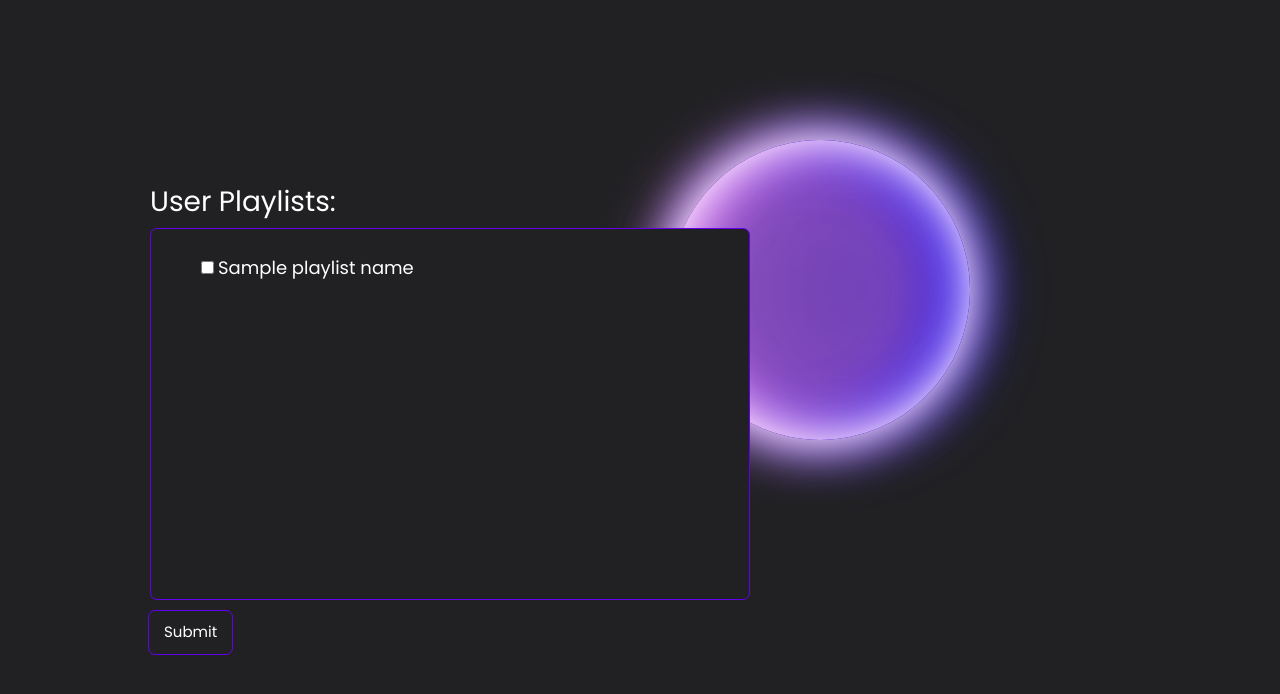
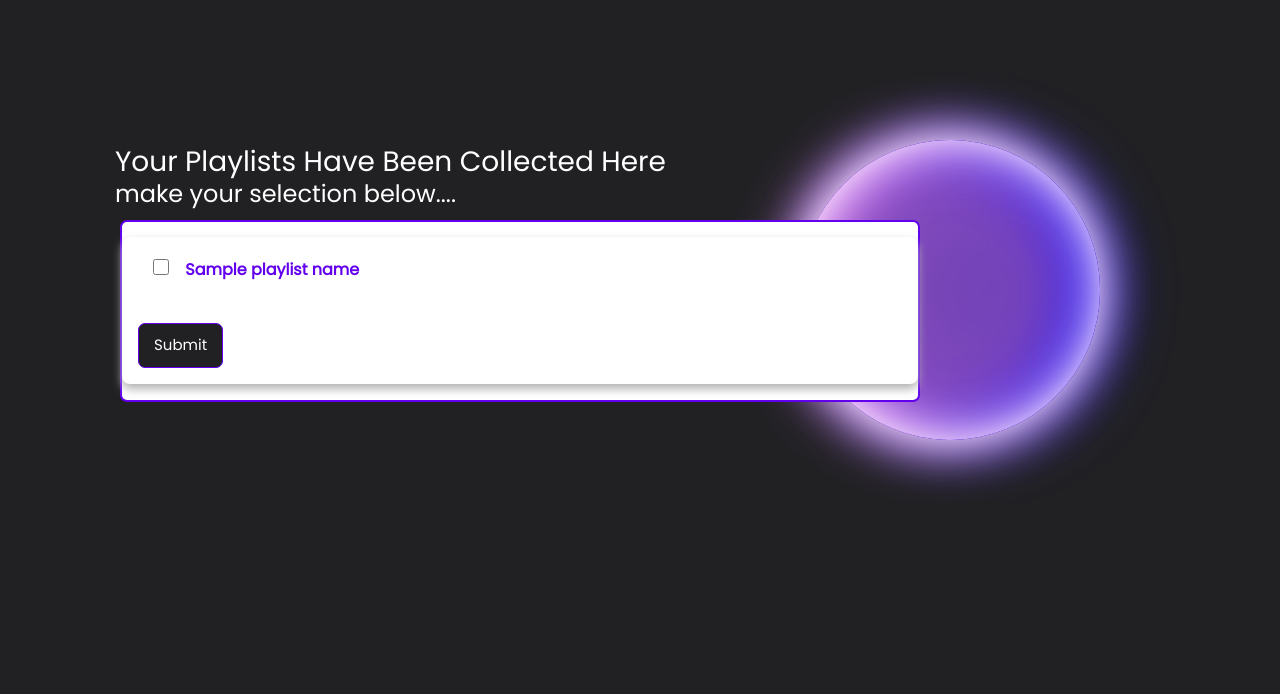
Before and after one commit to lukesylvester99/spotify_smart_shuffle, a Flask app: template templates/user_playlists.html in a window 1280 px wide. Shown: the top 694 px of the page. Run offline with Flask 3, Linux system fonts and the light colour scheme; the template is opened without the code that fills it: most values are stand-ins (such as "Sample title", 1, 10 or a date in 2020); some libraries are stand-ins or nearby versions.

Commit message:
edited playlist suggestion box

```diff
--- a/static/style.css
+++ b/static/style.css
@@ -1,4 +1,4 @@
-@import url("https://fonts.googleapis.com/css2?family=Poppins&display=swap");
+@import url("https://fonts.googleapis.com/css2?family=Poppins&display=swap"); /* importing the poppins font /*
 
 
 /* setting style for whole website */
@@ -82,13 +82,14 @@ h3 { /* setting font color/position */
 }
 
 .orb3{
+    grid-column: 2;
+    grid-row: 1;
     align-items: center;
     animation: roll-in 2s linear forwards;
     width: 300px;
     height: 300px;
-    margin: auto;
-    margin-left: 650px;
-    margin-top: 140px;
+    left: 300px;
+    top: 140px;
     border-radius: 50%;
     position: relative;
     box-shadow:
@@ -314,43 +315,76 @@ h3 { /* setting font color/position */
 
 /* styles 'user-playlists' page */
 
-.user_playlists_background{
-    padding: 10px;
-    width: 600px;
-    margin: 10% 20px;
-    border: 1px solid #6200EE;
-    background: #212124;
+.container-all{
+    display:grid
+}
+
+.user_playlists_container{
+    width: 800px;
+    border-radius: 8px;
+    margin: 220px 70px;
+    border: 2px solid #6200EE;
+    background: #FFFF;
     border-radius: 7px;
     outline: none;
     position: absolute;
-    top: 100px;
-    left: 130px;
+    left: 50px;
+    grid-column: 1;
+    grid-row: 1;
 }
 
-.user_playlists_scroll{
-    width: 580px;
-    background: #212124;
-    height: 350px;
-    overflow: hidden;
-    overflow-y: scroll;
+.user_playlists_list_item{
+    position: relative;
+    background-color: #FFFF;
+    margin-top: 15px;
+    border-radius: 8px;
+    padding: 16px;
+    box-shadow: 0 5px 10px #B3B3B3;
+    justify-content: space-between;
 }
 
-.user_playlists_obj{
-    color: white;
-    font-family: "poppins";
-    font-size: 15px;
-    padding: 15px;
-    padding-left: 0;
-    box-sizing: border-box;
-
+.user_playlists_list_item .item {
+    height: 50px;
+    list-style: none;
+    cursor: pointer;
+    color: #6200EE;
+    transition: 0.5s;
+    padding: 0 15px;
+    margin-top: 5px;
+    margin-bottom: 5px;
+    border-radius: 8px;
+    justify-content: space-between;
+    font-weight: bold;
 }
 
+.user_playlists_list_item .item:hover{
+    background-color: #6200EE;
+    color:white;
+}
+
+
+.item .playlists_listed{
+    height: 16px;
+    display: inline-block;
+    align-items:center;
+    justify-content: space-between;
+    padding: 10px;
+    width: 16px;
+    border-radius: 4px;
+    margin-right: 12px;
+    border: 1.5px solid black;
+    transition: all 0.3s ease-in-out;
+}
 .user_playlists{
     position: absolute;
-    top: 185px;
-    left: 150px;
+    top: 145px;
+    left: 115px;
+    color: white;
 }
 
-.playlists_listed{
-    font-size: 18px;
+.user_playlists2{
+    position: absolute;
+    top: 180px;
+    left: 115px;
+    color: white;
 }
--- a/templates/user_playlists.html
+++ b/templates/user_playlists.html
@@ -1,28 +1,29 @@
 {% extends "base.html" %}
 
     {% block content %}
-
+<div class="container-all">
     <div class="orb3"></div>
 
-    <h3 class="user_playlists">User Playlists:</h3>
-    <div class="user_playlists_background">
-    <div class="user_playlists_scroll">
-        <div class="user_playlists_obj">
-            <ul class = 'playlists_listed_ul'>
-                <form method="POST" action="{{ url_for('open_playlist') }}" name="playlist_selection">
+    <h3 class="user_playlists">Your Playlists Have Been Collected Here</h3>
+    <h4 class="user_playlists2">make your selection below....</h4>
+    <div class="user_playlists_container">
+        <ul class = 'user_playlists_list_item'>
+            <form method="POST" action="{{ url_for('open_playlist') }}" name="playlist_selection">
+            {% for name in playlist_names %}
+            <li class="item">
+            <input class = 'playlists_listed' type="checkbox" id="{{name}}" name="playlist_selection" value="{{name}}">
+            <label class = 'playlists_listed_' for="{{name}}">{{name}}</label>
+            </li>
+            {% endfor %}
 
-                {% for name in playlist_names %}
-                <input class = 'playlists_listed' type="checkbox" id="{{name}}" name="playlist_selection" value="{{name}}">
-                <label class = 'playlists_listed' for="{{name}}">{{name}}</label>
-                <br>
-                {% endfor %}
+            <input id="submit_btn" type="submit" value="Submit">
+            </form>
+        </ul>
 
-            </ul>
-        </div>
-    </div>
+
+
     </div>
 
-                <input id="submit_btn" type="submit" value="Submit" style="top: 160px; left: 128px;">
-                </form>
+</div>
 
         {% endblock %}
```
Also changed, not shown: 2 other files.
